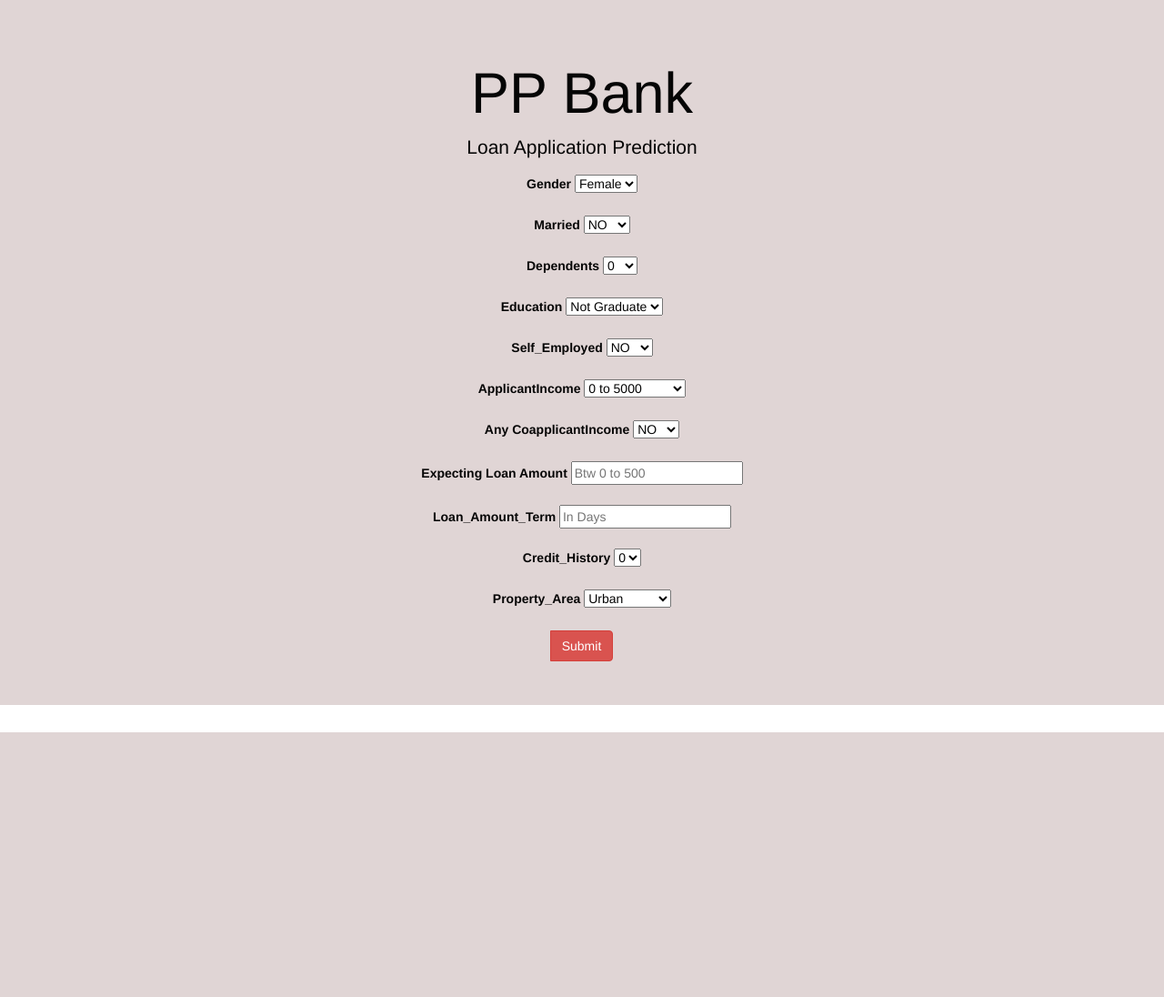
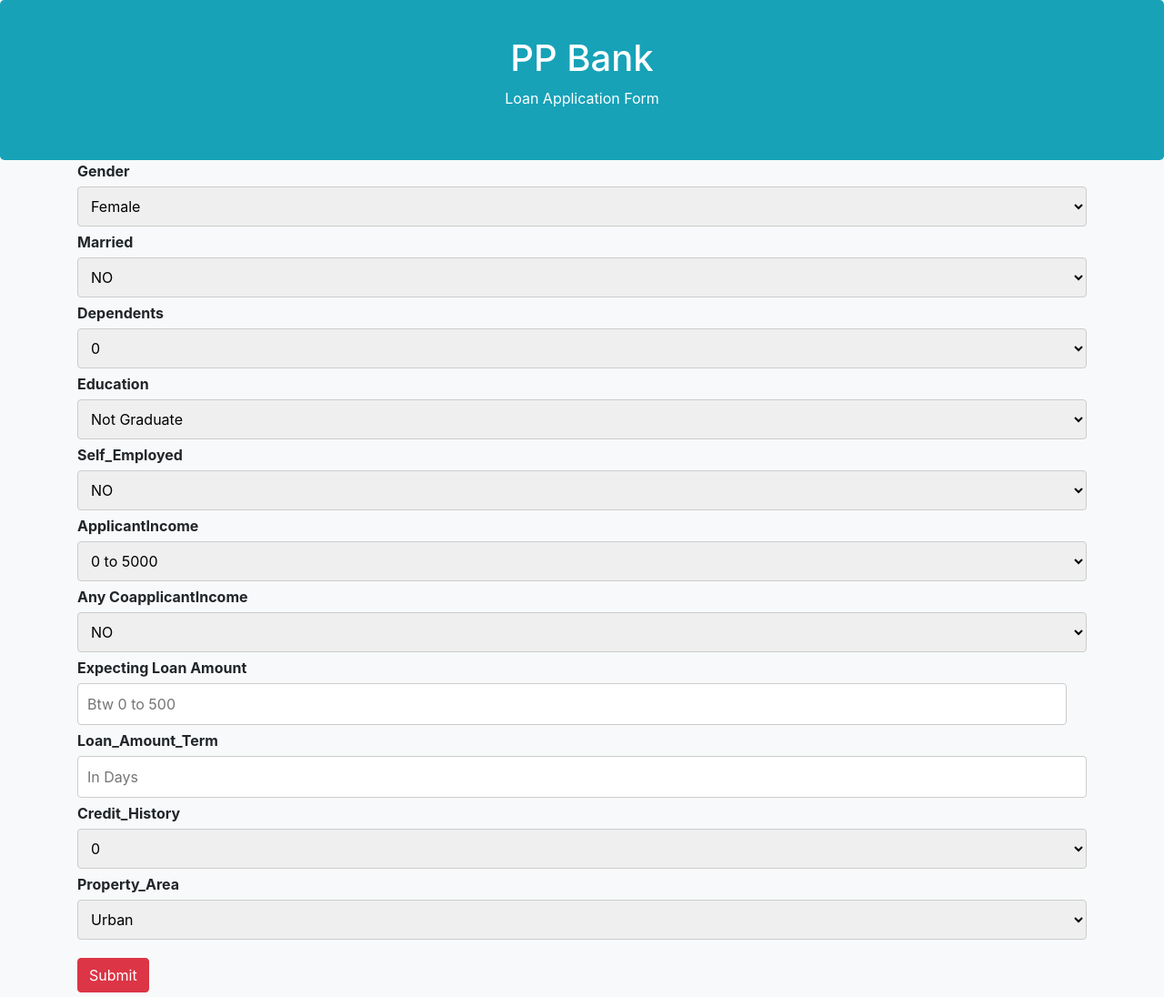
Before and after one commit to pankajpatil2001/Loan_Application_Predict, a Flask app: page / in a window 1280 px wide. Shown: the whole page at 91% size. Before the commit the page ends 805 px from the top, so only its background shows below. Run offline with Flask 3, Linux system fonts and the light colour scheme; some libraries are stand-ins or nearby versions.

Commit message:
Update index.html

```diff
--- a/templates/index.html
+++ b/templates/index.html
@@ -4,36 +4,72 @@
   <title>Loan Application Prediction</title>
   <meta charset="utf-8">
   <meta name="viewport" content="width=device-width, initial-scale=1">
-  <link rel="stylesheet" href="https://maxcdn.bootstrapcdn.com/bootstrap/3.4.1/css/bootstrap.min.css">
-  <script src="https://ajax.googleapis.com/ajax/libs/jquery/3.4.1/jquery.min.js"></script>
-  <script src="https://maxcdn.bootstrapcdn.com/bootstrap/3.4.1/js/bootstrap.min.js"></script>
+  <link rel="stylesheet" href="https://maxcdn.bootstrapcdn.com/bootstrap/4.5.2/css/bootstrap.min.css">
+  <script src="https://ajax.googleapis.com/ajax/libs/jquery/3.5.1/jquery.min.js"></script>
+  <script src="https://cdnjs.cloudflare.com/ajax/libs/popper.js/1.16.0/umd/popper.min.js"></script>
+  <script src="https://maxcdn.bootstrapcdn.com/bootstrap/4.5.2/js/bootstrap.min.js"></script>
   <style>
+    body {
+      background-color: #f8f9fa;
+    }
+
     .jumbotron {
-    background-color: #e0d5d5;
-    color: #050505;
+      background-color: #17a2b8;
+      color: #ffffff;
+      padding: 40px;
+      margin-bottom: 0;
+    }
+
+    label {
+      font-weight: bold;
+    }
+
+    select,
+    input {
+      width: 100%;
+      padding: 10px;
+      margin: 5px 0;
+      display: inline-block;
+      border: 1px solid #ccc;
+      box-sizing: border-box;
+      border-radius: 4px;
+    }
+
+    input[type="number"] {
+      width: calc(100% - 22px);
+    }
+
+    .input-group-btn {
+      margin-top: 10px;
+    }
+
+    .btn-danger {
+      background-color: #dc3545;
+      color: #fff;
+      border: 1px solid #dc3545;
     }
   </style>
 </head>
 <body>
   <div class="jumbotron text-center">
     <h1>PP Bank</h1>
-  <p>Loan Application Prediction</p>
-<div>
-<form class = "form-inline" action="/result" method="POST">
+    <p>Loan Application Form</p>
+  </div>
+
+  <div class="container">
+    <form class="form-inline" action="/result" method="POST">
       <label for="Gender">Gender</label>
       <select id="Gender" name="Gender" required="required">
         <option value="0">Female</option>
         <option value="1">Male</option>
       </select>
-	<br>
-	<br>
+
       <label for="Married">Married</label>
       <select id="Married" name="Married" required="required">
         <option value="0">NO</option>
         <option value="1">YES</option>
       </select>
-	<br>
-	<br>
+
       <label for="Dependents">Dependents</label>
       <select id="Dependents" name="Dependents" required="required">
         <option value="0">0</option>
@@ -41,62 +77,53 @@
         <option value="2">2</option>
         <option value="3">3+</option>
       </select>
-	<br>
-	<br>
+
       <label for="Education">Education</label>
       <select id="Education" name="Education" required="required">
         <option value="0">Not Graduate</option>
         <option value="1">Graduate</option>
       </select>
-	<br>
-	<br>
+
       <label for="Self_Employed">Self_Employed</label>
       <select id="Self_Employed" name="Self_Employed" required="required">
         <option value="0">NO</option>
         <option value="1">YES</option>
       </select>
-	<br>
-	<br>
+
       <label for="ApplicantIncome">ApplicantIncome</label>
       <select id="ApplicantIncome" name="ApplicantIncome" required="required">
         <option value="0">0 to 5000</option>
         <option value="1">5000 to 10000</option>
         <option value="2">Above 10000</option>
       </select>
-	<br>
-	<br>
+
       <label for="CoapplicantIncome">Any CoapplicantIncome</label>
       <select id="CoapplicantIncome" name="CoapplicantIncome" required="required">
         <option value="0">NO</option>
         <option value="1">YES</option>
       </select>
-	<br>
-	<br>
+
       <label for="LoanAmount">Expecting Loan Amount</label>
       <input type="number" id="LoanAmount" name="LoanAmount" placeholder="Btw 0 to 500" required="required">
-	<br>
-	<br>
+
       <label for="Loan_Amount_Term">Loan_Amount_Term </label>
       <input type="text" id="Loan_Amount_Term" name="Loan_Amount_Term" placeholder="In Days" required="required">
-	<br>
-	<br>
+
       <label for="Credit_History">Credit_History</label>
       <select id="Credit_History" name="Credit_History" required="required">
         <option value="0">0</option>
         <option value="1">1</option>
       </select>
-	<br>
-	<br>
+
       <label for="Property_Area">Property_Area</label>
       <select id="Property_Area" name="Property_Area" required="required">
         <option value="0">Urban</option>
         <option value="1">Rural</option>
         <option value="2">Semi Urban</option>
       </select>
-	<br>
-	<br>
+
       <div class="input-group-btn">
-	<input type="submit" class="btn btn-danger"value="Submit">
+        <input type="submit" class="btn btn-danger" value="Submit">
       </div>
     </form>
   </div>
```
Lines whose indentation alone changed are shown as unchanged.
